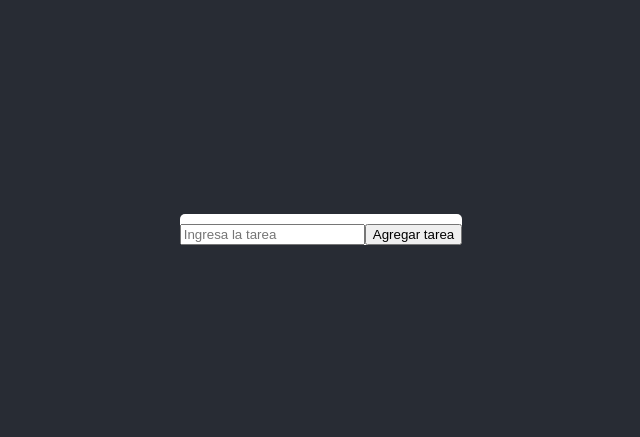
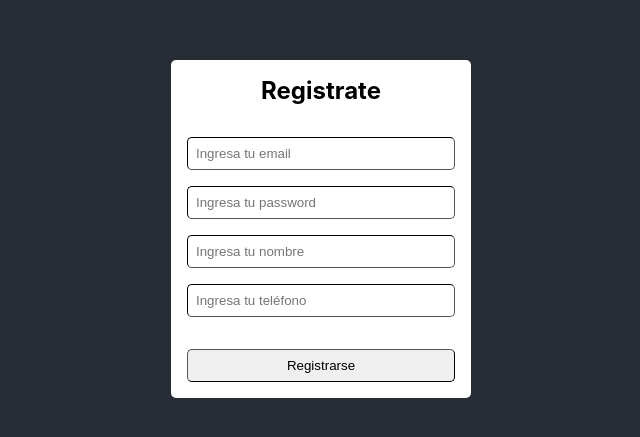
Before and after one commit to Devf-Fullstack-Todo-App/todo-app-web, a React (Create React App) app: page / in a window 1280 px wide. Shown: the part 171-608 px from the top of the page, without its empty margins (319-959 px from the left). Built offline with nearby package versions, Linux system fonts and the light colour scheme.

Commit message:
Agrega componente de registro

```diff
--- a/src/App.css
+++ b/src/App.css
@@ -36,3 +36,44 @@
     transform: rotate(360deg);
   }
 }
+
+
+.SignUp {
+  background-color: white;
+  border-radius: 5px;
+  padding: 16px;
+}
+
+.SignUp-form {
+  display: flex;
+  flex-direction: column;
+}
+
+.SignUp .SignUp-title {
+  color: black;
+  font-weight: bold;
+  font-size: 24px;
+  margin-top: 0;
+  margin-bottom: 32px;
+}
+
+.SignUp .SignUp-input {
+  margin-bottom: 16px;
+  padding: 8px;
+  border-radius: 5px;
+  min-width: 250px;
+  border-color: black;
+  border-width: 1px;
+}
+
+.SignUp .SignUp-input:last-of-type {
+  margin-bottom: 32px;
+}
+
+.SignUp .SignUp-button {
+  cursor: pointer;
+  padding: 8px;
+  border-radius: 5px;
+  border-color: black;
+  border-width: 1px;
+}
--- a/src/App.js
+++ b/src/App.js
@@ -28,20 +28,54 @@ function App() {
 
   console.log('Se renderiza')
 
+  // 1. Obtener info del usuario
+  // 2. Registrar al usuario
+  // 3. Recibir respuesta y guardar el token
+  // 4. Utilizar ese token para crear una tarea de ese mismo usuario
+  // 4.1 - Necesitamos un endpoint "limitado" para ese usuario
+
   return (
     <div className="App">
       <header className="App-header">
-        <div style={{
-          backgroundColor: 'white',
-          borderRadius: '5px',
-        }}>
-          <input
+        <div className="SignUp">
+          <form className="SignUp-form">
+            <h1 className="SignUp-title">Registrate</h1>
+            <input
+              className="SignUp-input"
+              placeholder="Ingresa tu email"
+              type="email"
+              onChange={() => console.log('on email change')}
+            />
+            <input
+              className="SignUp-input"
+              placeholder="Ingresa tu password"
+              type="password"
+              onChange={() => console.log('on password change')}
+            />
+            <input
+              className="SignUp-input"
+              placeholder="Ingresa tu nombre"
+              type="name"
+              onChange={() => console.log('on name change')}
+            />
+            <input
+              className="SignUp-input"
+              placeholder="Ingresa tu teléfono"
+              type="phone"
+              onChange={() => console.log('on phone change')}
+            />
+            <button
+              className="SignUp-button"
+              onClick={() => console.log('onRegister')}
+            >Registrarse</button>
+          </form>
+          {/* <input
             value={todo}
             type="text"
             placeholder='Ingresa la tarea'
             onChange={(e) => setTodo(e.target.value)}
           />
-          <button type="button" onClick={handleSubmitTask}>Agregar tarea</button>
+          <button type="button" onClick={handleSubmitTask}>Agregar tarea</button> */}
         </div>
       </header>
     </div>
```
